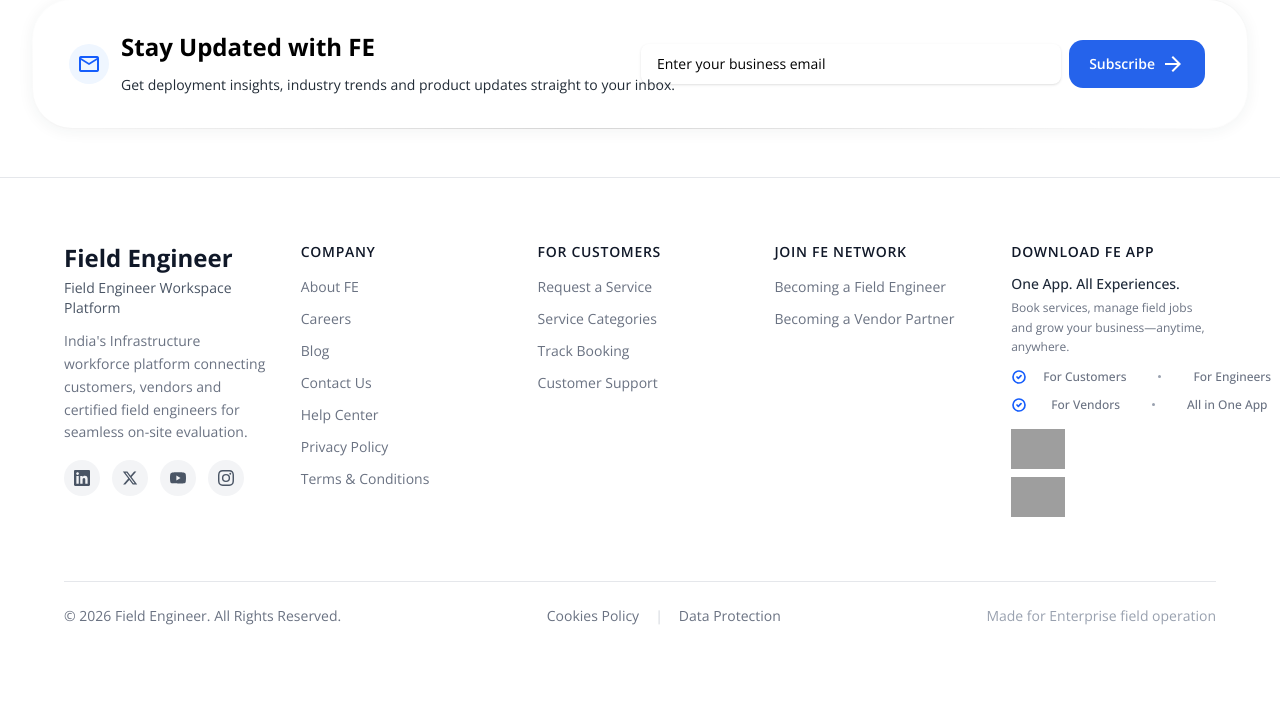
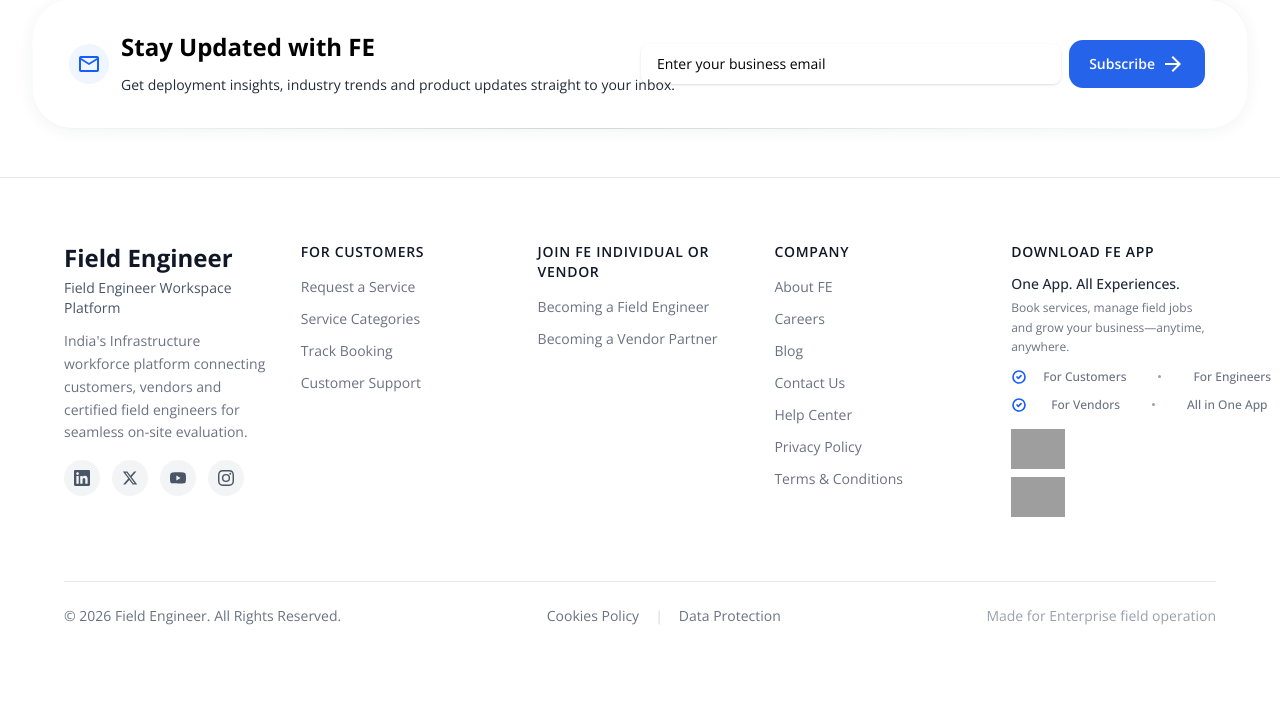
Before and after one commit to marutipai7/fieldengineer-crm, a Django app: template home/templates/home/home.html in a window 1280 px wide. Shown: the part 2539-3253 px from the top of the page. Run offline with Django 5.2, Linux system fonts and the light colour scheme; the template is opened without the code that fills it, so the values that code supplies are empty; style sheets or scripts are compiled from the project's sources; grey boxes are pictures that could not be loaded.

Commit message:
Updated the header and footer

```diff
--- a/home/templates/home/layout.html
+++ b/home/templates/home/layout.html
@@ -24,12 +24,13 @@
     <style>
         /* ===== DROPDOWN FIXES - HOVER PAR OPEN RAHE ===== */
         @media (min-width: 992px) {
+
             /* Desktop dropdown - hover par open ho */
-    .nav-links > li {
+            .nav-links>li {
                 position: relative;
             }
 
-    .nav-links > li > button {
+            .nav-links>li>button {
                 cursor: pointer;
                 background: none;
                 border: none;
@@ -44,7 +45,7 @@
                 white-space: nowrap;
             }
 
-    .nav-links > li > button:hover {
+            .nav-links>li>button:hover {
                 color: #1a56db;
             }
 
@@ -68,7 +69,7 @@
             }
 
             /* Hover par dropdown open */
-    .nav-links > li:hover .dropdown-menu {
+            .nav-links>li:hover .dropdown-menu {
                 opacity: 1;
                 visibility: visible;
                 transform: translateY(0);
@@ -99,12 +100,12 @@
             }
 
             /* Arrow icon in desktop */
-    .nav-links > li > button .material-symbols-outlined {
+            .nav-links>li>button .material-symbols-outlined {
                 font-size: 18px;
                 transition: transform 0.2s ease;
             }
 
-    .nav-links > li:hover > button .material-symbols-outlined {
+            .nav-links>li:hover>button .material-symbols-outlined {
                 transform: rotate(180deg);
             }
         }
@@ -138,6 +139,7 @@
 
         /* ===== ONLY MOBILE NAVBAR FIXES ===== */
         @media (max-width: 991px) {
+
             /* Navbar container - Height auto करने से ये खुले हुए मेनू को पूरा कवर कर लेगा */
             .site-nav {
                 position: sticky !important;
@@ -146,7 +148,8 @@
                 background: #ffffff !important;
                 border-bottom: 1px solid #e5e7eb !important;
                 box-shadow: 0 4px 20px rgba(0, 0, 0, 0.05) !important;
-        height: auto !important; /* गैप को रोकने के लिए फिक्स */
+                height: auto !important;
+                /* गैप को रोकने के लिए फिक्स */
             }
 
             /* Nav inner - flex container */
@@ -158,7 +161,8 @@
                 position: relative !important;
                 padding: 0.75rem 1rem !important;
                 max-width: 100% !important;
-        height: auto !important; /* गैप को रोकने के लिए फिक्स */
+                height: auto !important;
+                /* गैप को रोकने के लिए फिक्स */
             }
 
             /* Logo - left side */
@@ -196,7 +200,8 @@
                 flex-direction: column !important;
                 background: #ffffff !important;
                 position: relative !important;
-        padding: 0.5rem 0 0 0 !important; /* पैडिंग को एडजस्ट किया */
+                padding: 0.5rem 0 0 0 !important;
+                /* पैडिंग को एडजस्ट किया */
                 margin: 0 !important;
                 list-style: none !important;
                 order: 4 !important;
@@ -213,12 +218,14 @@
                 width: 100% !important;
                 flex-direction: column !important;
                 background: #ffffff !important;
-        padding: 0.5rem 0 0.75rem 0 !important; /* टॉप पैडिंग कम की ताकि गैप न बने */
+                padding: 0.5rem 0 0.75rem 0 !important;
+                /* टॉप पैडिंग कम की ताकि गैप न बने */
                 gap: 0.75rem !important;
                 order: 5 !important;
                 flex: 0 0 100% !important;
                 position: relative !important;
-        margin: 0 !important; /* मार्जिन जीरो किया */
+                margin: 0 !important;
+                /* मार्जिन जीरो किया */
             }
 
             /* Show nav actions when active */
@@ -239,7 +246,7 @@
                 border-bottom: none !important;
             }
 
-    .nav-links > li > button {
+            .nav-links>li>button {
                 width: 100% !important;
                 justify-content: space-between !important;
                 padding: 0.75rem 0 !important;
@@ -298,11 +305,11 @@
             }
 
             /* Arrow rotation */
-    .nav-links > li > button .material-symbols-outlined {
+            .nav-links>li>button .material-symbols-outlined {
                 transition: transform 0.3s ease !important;
             }
 
-    .nav-links > li > button.active .material-symbols-outlined {
+            .nav-links>li>button.active .material-symbols-outlined {
                 transform: rotate(180deg) !important;
             }
 
@@ -382,21 +389,7 @@
                         <a href="{% url 'home' %}">Home</a>
                     </button>
                 </li>
-            <li>
-                <button>
-                    Company
-                    <span class="material-symbols-outlined tiny-icon" aria-hidden="true">keyboard_arrow_down</span>
-                </button>
-                <ul class="dropdown-menu">
-                    <li><a href="{% url 'about_fe' %}">About FE</a></li>
-                    <li><a href="{% url 'careers' %}">Careers</a></li>
-                    <li><a href="{% url 'blogs' %}">Blog</a></li>
-                    <li><a href="{% url 'contact' %}">Contact Us</a></li>
-                    <li><a href="{% url 'help_center' %}">Help Center</a></li>
-                    <li><a href="{% url 'privacy-policy' %}">Privacy Policy</a></li>
-                    <li><a href="{% url 'term_condition' %}">Terms & Conditions</a></li>
-                </ul>
-            </li>
+
 
                 <li>
                     <button>
@@ -413,12 +406,28 @@
 
                 <li>
                     <button>
-                    Join FE Network
+                        Join FE Individual or Vendor
                         <span class="material-symbols-outlined tiny-icon" aria-hidden="true">keyboard_arrow_down</span>
                     </button>
                     <ul class="dropdown-menu">
                         <li><a href="{% url 'fieldengineer' %}">Becoming a Field Engineer</a></li>
                         <li><a href="{% url 'vendor' %}">Becoming a Vendor Partner</a></li>
+                    </ul>
+                </li>
+
+                <li>
+                    <button>
+                        Company
+                        <span class="material-symbols-outlined tiny-icon" aria-hidden="true">keyboard_arrow_down</span>
+                    </button>
+                    <ul class="dropdown-menu">
+                        <li><a href="{% url 'about_fe' %}">About FE</a></li>
+                        <li><a href="{% url 'careers' %}">Careers</a></li>
+                        <li><a href="{% url 'blogs' %}">Blog</a></li>
+                        <li><a href="{% url 'contact' %}">Contact Us</a></li>
+                        <li><a href="{% url 'help_center' %}">Help Center</a></li>
+                        <li><a href="{% url 'privacy-policy' %}">Privacy Policy</a></li>
+                        <li><a href="{% url 'term_condition' %}">Terms & Conditions</a></li>
                     </ul>
                 </li>
             </ul>
@@ -464,55 +473,88 @@
                         engineers for seamless on-site evaluation.
                     </p>
                     <div class="flex space-x-3">
-                    <a href="#" class="w-9 h-9 flex items-center justify-center rounded-full bg-gray-100 hover:bg-gray-200 transition">
-                        <svg class="w-4 h-4 text-gray-600" fill="currentColor" viewBox="0 0 24 24"><path d="M20.447 20.452h-3.554v-5.569c0-1.328-.027-3.037-1.852-3.037-1.853 0-2.136 1.445-2.136 2.939v5.667H9.351V9h3.414v1.561h.046c.477-.9 1.637-1.85 3.37-1.85 3.601 0 4.267 2.37 4.267 5.455v6.286zM5.337 7.433c-1.144 0-2.063-.926-2.063-2.065 0-1.138.92-2.063 2.063-2.063 1.14 0 2.064.925 2.064 2.063 0 1.139-.925 2.065-2.064 2.065zm1.782 13.019H3.555V9h3.564v11.452zM22.225 0H1.771C.792 0 0 .774 0 1.729v20.542C0 23.227.792 24 1.771 24h20.451C23.2 24 24 23.227 24 22.271V1.729C24 .774 23.2 0 22.222 0h.003z"/></svg>
+                        <a href="#"
+                            class="w-9 h-9 flex items-center justify-center rounded-full bg-gray-100 hover:bg-gray-200 transition">
+                            <svg class="w-4 h-4 text-gray-600" fill="currentColor" viewBox="0 0 24 24">
+                                <path
+                                    d="M20.447 20.452h-3.554v-5.569c0-1.328-.027-3.037-1.852-3.037-1.853 0-2.136 1.445-2.136 2.939v5.667H9.351V9h3.414v1.561h.046c.477-.9 1.637-1.85 3.37-1.85 3.601 0 4.267 2.37 4.267 5.455v6.286zM5.337 7.433c-1.144 0-2.063-.926-2.063-2.065 0-1.138.92-2.063 2.063-2.063 1.14 0 2.064.925 2.064 2.063 0 1.139-.925 2.065-2.064 2.065zm1.782 13.019H3.555V9h3.564v11.452zM22.225 0H1.771C.792 0 0 .774 0 1.729v20.542C0 23.227.792 24 1.771 24h20.451C23.2 24 24 23.227 24 22.271V1.729C24 .774 23.2 0 22.222 0h.003z" />
+                            </svg>
                         </a>
-                    <a href="#" class="w-9 h-9 flex items-center justify-center rounded-full bg-gray-100 hover:bg-gray-200 transition">
-                        <svg class="w-4 h-4 text-gray-600" fill="currentColor" viewBox="0 0 24 24"><path d="M18.244 2.25h3.308l-7.227 8.26 8.502 11.24H16.17l-5.214-6.817L4.99 21.75H1.68l7.73-8.835L1.254 2.25H8.08l4.713 6.231zm-1.161 17.52h1.833L7.084 4.126H5.117z"/></svg>
+                        <a href="#"
+                            class="w-9 h-9 flex items-center justify-center rounded-full bg-gray-100 hover:bg-gray-200 transition">
+                            <svg class="w-4 h-4 text-gray-600" fill="currentColor" viewBox="0 0 24 24">
+                                <path
+                                    d="M18.244 2.25h3.308l-7.227 8.26 8.502 11.24H16.17l-5.214-6.817L4.99 21.75H1.68l7.73-8.835L1.254 2.25H8.08l4.713 6.231zm-1.161 17.52h1.833L7.084 4.126H5.117z" />
+                            </svg>
                         </a>
-                    <a href="#" class="w-9 h-9 flex items-center justify-center rounded-full bg-gray-100 hover:bg-gray-200 transition">
-                        <svg class="w-4 h-4 text-gray-600" fill="currentColor" viewBox="0 0 24 24"><path d="M23.498 6.186a3.016 3.016 0 0 0-2.122-2.136C19.505 3.545 12 3.545 12 3.545s-7.505 0-9.377.505A3.017 3.017 0 0 0 .502 6.186C0 8.07 0 12 0 12s0 3.93.502 5.814a3.016 3.016 0 0 0 2.122 2.136c1.871.505 9.376.505 9.376.505s7.505 0 9.377-.505a3.015 3.015 0 0 0 2.122-2.136C24 15.93 24 12 24 12s0-3.93-.502-5.814zM9.545 15.568V8.432L15.818 12l-6.273 3.568z"/></svg>
+                        <a href="#"
+                            class="w-9 h-9 flex items-center justify-center rounded-full bg-gray-100 hover:bg-gray-200 transition">
+                            <svg class="w-4 h-4 text-gray-600" fill="currentColor" viewBox="0 0 24 24">
+                                <path
+                                    d="M23.498 6.186a3.016 3.016 0 0 0-2.122-2.136C19.505 3.545 12 3.545 12 3.545s-7.505 0-9.377.505A3.017 3.017 0 0 0 .502 6.186C0 8.07 0 12 0 12s0 3.93.502 5.814a3.016 3.016 0 0 0 2.122 2.136c1.871.505 9.376.505 9.376.505s7.505 0 9.377-.505a3.015 3.015 0 0 0 2.122-2.136C24 15.93 24 12 24 12s0-3.93-.502-5.814zM9.545 15.568V8.432L15.818 12l-6.273 3.568z" />
+                            </svg>
                         </a>
-                    <a href="#" class="w-9 h-9 flex items-center justify-center rounded-full bg-gray-100 hover:bg-gray-200 transition">
-                        <svg class="w-4 h-4 text-gray-600" fill="currentColor" viewBox="0 0 24 24"><path d="M12 2.163c3.204 0 3.584.012 4.85.07 3.252.148 4.771 1.691 4.919 4.919.058 1.265.069 1.645.069 4.849 0 3.205-.012 3.584-.069 4.849-.149 3.225-1.664 4.771-4.919 4.919-1.266.058-1.644.07-4.85.07-3.204 0-3.584-.012-4.849-.07-3.26-.149-4.771-1.699-4.919-4.92-.058-1.265-.07-1.644-.07-4.849 0-3.204.013-3.583.07-4.849.149-3.227 1.664-4.771 4.919-4.919 1.266-.057 1.645-.069 4.849-.069zM12 0C8.741 0 8.333.014 7.053.072 2.695.272.273 2.69.073 7.052.014 8.333 0 8.741 0 12c0 3.259.014 3.668.072 4.948.2 4.358 2.618 6.78 6.98 6.98C8.333 23.986 8.741 24 12 24c3.259 0 3.668-.014 4.948-.072 4.354-.2 6.782-2.618 6.979-6.98.059-1.28.073-1.689.073-4.948 0-3.259-.014-3.667-.072-4.947-.196-4.354-2.617-6.78-6.979-6.98C15.668.014 15.259 0 12 0zm0 5.838a6.162 6.162 0 1 0 0 12.324 6.162 6.162 0 0 0 0-12.324zM12 16a4 4 0 1 1 0-8 4 4 0 0 1 0 8zm6.406-11.845a1.44 1.44 0 1 0 0 2.881 1.44 1.44 0 0 0 0-2.881z"/></svg>
+                        <a href="#"
+                            class="w-9 h-9 flex items-center justify-center rounded-full bg-gray-100 hover:bg-gray-200 transition">
+                            <svg class="w-4 h-4 text-gray-600" fill="currentColor" viewBox="0 0 24 24">
+                                <path
+                                    d="M12 2.163c3.204 0 3.584.012 4.85.07 3.252.148 4.771 1.691 4.919 4.919.058 1.265.069 1.645.069 4.849 0 3.205-.012 3.584-.069 4.849-.149 3.225-1.664 4.771-4.919 4.919-1.266.058-1.644.07-4.85.07-3.204 0-3.584-.012-4.849-.07-3.26-.149-4.771-1.699-4.919-4.92-.058-1.265-.07-1.644-.07-4.849 0-3.204.013-3.583.07-4.849.149-3.227 1.664-4.771 4.919-4.919 1.266-.057 1.645-.069 4.849-.069zM12 0C8.741 0 8.333.014 7.053.072 2.695.272.273 2.69.073 7.052.014 8.333 0 8.741 0 12c0 3.259.014 3.668.072 4.948.2 4.358 2.618 6.78 6.98 6.98C8.333 23.986 8.741 24 12 24c3.259 0 3.668-.014 4.948-.072 4.354-.2 6.782-2.618 6.979-6.98.059-1.28.073-1.689.073-4.948 0-3.259-.014-3.667-.072-4.947-.196-4.354-2.617-6.78-6.979-6.98C15.668.014 15.259 0 12 0zm0 5.838a6.162 6.162 0 1 0 0 12.324 6.162 6.162 0 0 0 0-12.324zM12 16a4 4 0 1 1 0-8 4 4 0 0 1 0 8zm6.406-11.845a1.44 1.44 0 1 0 0 2.881 1.44 1.44 0 0 0 0-2.881z" />
+                            </svg>
                         </a>
                     </div>
+                </div>
+
+
+
+                <!-- For Customers -->
+                <div>
+                    <h4 class="text-sm font-semibold text-gray-900 uppercase tracking-wider mb-3">For Customers</h4>
+                    <ul class="space-y-2">
+                        <li><a href="{% url 'request_service' %}"
+                                class="text-sm text-gray-500 hover:text-gray-900 transition">Request a Service</a></li>
+                        <li><a href="#" class="text-sm text-gray-500 hover:text-gray-900 transition">Service
+                                Categories</a></li>
+                        <li><a href="#" class="text-sm text-gray-500 hover:text-gray-900 transition">Track Booking</a>
+                        </li>
+                        <li><a href="#" class="text-sm text-gray-500 hover:text-gray-900 transition">Customer
+                                Support</a></li>
+                    </ul>
+                </div>
+
+                <!-- Join FE Network -->
+                <div>
+                    <h4 class="text-sm font-semibold text-gray-900 uppercase tracking-wider mb-3">Join FE Individual or
+                        Vendor</h4>
+                    <ul class="space-y-2">
+                        <li><a href="{% url 'fieldengineer' %}"
+                                class="text-sm text-gray-500 hover:text-gray-900 transition">Becoming a Field
+                                Engineer</a></li>
+                        <li><a href="{% url 'vendor' %}"
+                                class="text-sm text-gray-500 hover:text-gray-900 transition">Becoming a Vendor
+                                Partner</a></li>
+                    </ul>
                 </div>
 
                 <!-- Company -->
                 <div>
                     <h4 class="text-sm font-semibold text-gray-900 uppercase tracking-wider mb-3">Company</h4>
                     <ul class="space-y-2">
-                    <li><a href="{% url 'about_fe' %}" class="text-sm text-gray-500 hover:text-gray-900 transition">About FE</a></li>
-                    <li><a href="{% url 'careers' %}" class="text-sm text-gray-500 hover:text-gray-900 transition">Careers</a></li>
-                    <li><a href="{% url 'blogs' %}" class="text-sm text-gray-500 hover:text-gray-900 transition">Blog</a></li>
-                    <li><a href="{% url 'contact' %}" class="text-sm text-gray-500 hover:text-gray-900 transition">Contact Us</a></li>
-                    <li><a href="{% url 'help_center' %}" class="text-sm text-gray-500 hover:text-gray-900 transition">Help Center</a></li>
-                    <li><a href="{% url 'privacy-policy' %}" class="text-sm text-gray-500 hover:text-gray-900 transition">Privacy Policy</a></li>
-                    <li><a href="{% url 'term_condition' %}" class="text-sm text-gray-500 hover:text-gray-900 transition">Terms & Conditions</a></li>
+                        <li><a href="{% url 'about_fe' %}"
+                                class="text-sm text-gray-500 hover:text-gray-900 transition">About FE</a></li>
+                        <li><a href="{% url 'careers' %}"
+                                class="text-sm text-gray-500 hover:text-gray-900 transition">Careers</a></li>
+                        <li><a href="{% url 'blogs' %}"
+                                class="text-sm text-gray-500 hover:text-gray-900 transition">Blog</a></li>
+                        <li><a href="{% url 'contact' %}"
+                                class="text-sm text-gray-500 hover:text-gray-900 transition">Contact Us</a></li>
+                        <li><a href="{% url 'help_center' %}"
+                                class="text-sm text-gray-500 hover:text-gray-900 transition">Help Center</a></li>
+                        <li><a href="{% url 'privacy-policy' %}"
+                                class="text-sm text-gray-500 hover:text-gray-900 transition">Privacy Policy</a></li>
+                        <li><a href="{% url 'term_condition' %}"
+                                class="text-sm text-gray-500 hover:text-gray-900 transition">Terms & Conditions</a></li>
                     </ul>
                 </div>
-
-            <!-- For Customers -->
-            <div>
-                <h4 class="text-sm font-semibold text-gray-900 uppercase tracking-wider mb-3">For Customers</h4>
-                <ul class="space-y-2">
-                    <li><a href="{% url 'request_service' %}" class="text-sm text-gray-500 hover:text-gray-900 transition">Request a Service</a></li>
-                    <li><a href="#" class="text-sm text-gray-500 hover:text-gray-900 transition">Service Categories</a></li>
-                    <li><a href="#" class="text-sm text-gray-500 hover:text-gray-900 transition">Track Booking</a></li>
-                    <li><a href="#" class="text-sm text-gray-500 hover:text-gray-900 transition">Customer Support</a></li>
-                </ul>
-            </div>
-
-            <!-- Join FE Network -->
-            <div>
-                <h4 class="text-sm font-semibold text-gray-900 uppercase tracking-wider mb-3">Join FE Network</h4>
-                <ul class="space-y-2">
-                    <li><a href="{% url 'fieldengineer' %}" class="text-sm text-gray-500 hover:text-gray-900 transition">Becoming a Field Engineer</a></li>
-                    <li><a href="{% url 'vendor' %}" class="text-sm text-gray-500 hover:text-gray-900 transition">Becoming a Vendor Partner</a></li>
-                </ul>
-            </div>
-
 
                 <!-- Download FE App -->
                 <div>
@@ -525,8 +567,10 @@
                     <!-- Links in horizontal layout with dots -->
                     <div class="flex flex-col gap-y-3 mb-4 text-xs font-medium text-gray-500">
                         <div class="flex items-center gap-x-2 whitespace-nowrap">
-        <svg class="w-4 h-4 mr-2 text-blue-600 shrink-0" fill="none" stroke="currentColor" stroke-width="2.5" viewBox="0 0 24 24" xmlns="http://www.w3.org/2000/svg">
-            <path stroke-linecap="round" stroke-linejoin="round" d="M9 12l2 2 4-4m6 2a9 9 0 11-18 0 9 9 0 0118 0z"></path>
+                            <svg class="w-4 h-4 mr-2 text-blue-600 shrink-0" fill="none" stroke="currentColor"
+                                stroke-width="2.5" viewBox="0 0 24 24" xmlns="http://www.w3.org/2000/svg">
+                                <path stroke-linecap="round" stroke-linejoin="round"
+                                    d="M9 12l2 2 4-4m6 2a9 9 0 11-18 0 9 9 0 0118 0z"></path>
                             </svg>
                             <div class="flex items-center gap-x-4">
                                 <a href="#" class="hover:text-gray-900 transition">For Customers</a>
@@ -536,8 +580,10 @@
                         </div>
 
                         <div class="flex items-center gap-x-4 whitespace-nowrap">
-        <svg class="w-4 h-4 mr-2 gap-x-2 text-blue-600 shrink-0" fill="none" stroke="currentColor" stroke-width="2.5" viewBox="0 0 24 24" xmlns="http://www.w3.org/2000/svg">
-            <path stroke-linecap="round" stroke-linejoin="round" d="M9 12l2 2 4-4m6 2a9 9 0 11-18 0 9 9 0 0118 0z"></path>
+                            <svg class="w-4 h-4 mr-2 gap-x-2 text-blue-600 shrink-0" fill="none" stroke="currentColor"
+                                stroke-width="2.5" viewBox="0 0 24 24" xmlns="http://www.w3.org/2000/svg">
+                                <path stroke-linecap="round" stroke-linejoin="round"
+                                    d="M9 12l2 2 4-4m6 2a9 9 0 11-18 0 9 9 0 0118 0z"></path>
                             </svg>
                             <div class="flex items-center gap-x-4">
                                 <a href="#" class="hover:text-gray-900 transition">For Vendors</a>
@@ -551,13 +597,11 @@
                     <div class="flex flex-col gap-2">
                         <a href="#" class="inline-block">
                             <img src="https://upload.wikimedia.org/wikipedia/commons/7/78/Google_Play_Store_badge_EN.svg"
-                             alt="Get it on Google Play"
-                             class="h-10 w-auto">
+                                alt="Get it on Google Play" class="h-10 w-auto">
                         </a>
                         <a href="#" class="inline-block">
                             <img src="https://upload.wikimedia.org/wikipedia/commons/3/3c/Download_on_the_App_Store_Badge.svg"
-                             alt="Download on App Store"
-                             class="h-10 w-auto">
+                                alt="Download on App Store" class="h-10 w-auto">
                         </a>
                     </div>
                 </div>
@@ -584,14 +628,14 @@
 
     <!-- ════════════ SCRIPTS ════════════ -->
     <script>
-    document.addEventListener('DOMContentLoaded', function() {
+        document.addEventListener('DOMContentLoaded', function () {
             // ===== NAVBAR MOBILE TOGGLE =====
             const hamburgerBtn = document.getElementById('hamburger-btn');
             const navLinks = document.querySelector('.nav-links');
             const navActions = document.querySelector('.nav-actions');
 
             if (hamburgerBtn && navLinks) {
-        hamburgerBtn.addEventListener('click', function(e) {
+                hamburgerBtn.addEventListener('click', function (e) {
                     e.stopPropagation();
 
                     // Toggle nav links
@@ -614,7 +658,7 @@
             // ===== DROPDOWN TOGGLE ON MOBILE ONLY =====
             const dropdownButtons = document.querySelectorAll('.nav-links > li > button');
             dropdownButtons.forEach(button => {
-        button.addEventListener('click', function(e) {
+                button.addEventListener('click', function (e) {
                     if (window.innerWidth <= 991) {
                         e.preventDefault();
                         e.stopPropagation();
@@ -638,7 +682,7 @@
             });
 
             // ===== CLOSE NAVBAR WHEN CLICKING OUTSIDE =====
-    document.addEventListener('click', function(e) {
+            document.addEventListener('click', function (e) {
                 if (navLinks && hamburgerBtn) {
                     const isClickInsideNav = navLinks.contains(e.target) ||
                         hamburgerBtn.contains(e.target) ||
@@ -662,7 +706,7 @@
             // ===== CLOSE NAVBAR WHEN CLICKING A LINK =====
             const pageLinks = document.querySelectorAll('.nav-links a');
             pageLinks.forEach(link => {
-        link.addEventListener('click', function(e) {
+                link.addEventListener('click', function (e) {
                     const href = this.getAttribute('href');
                     if (href && href !== '#' && href !== '' && !href.startsWith('javascript:')) {
                         if (window.innerWidth <= 991) {
@@ -686,9 +730,9 @@
 
             // ===== HANDLE WINDOW RESIZE =====
             let resizeTimer;
-    window.addEventListener('resize', function() {
+            window.addEventListener('resize', function () {
                 clearTimeout(resizeTimer);
-        resizeTimer = setTimeout(function() {
+                resizeTimer = setTimeout(function () {
                     if (window.innerWidth > 991) {
                         navLinks.classList.remove('active');
                         if (navActions) {
```
Lines whose indentation alone changed are shown as unchanged.
